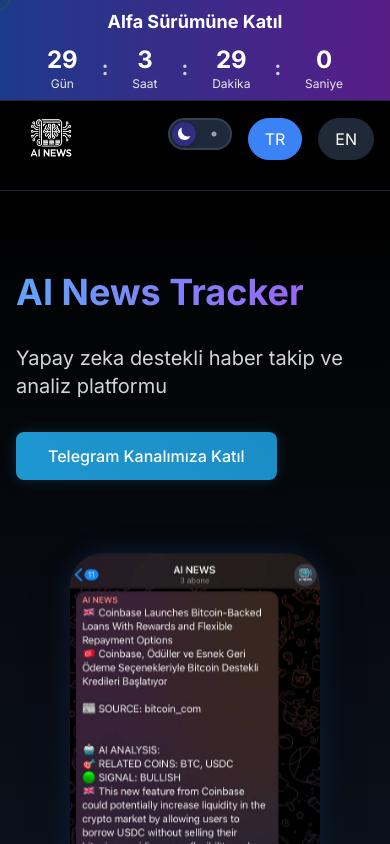
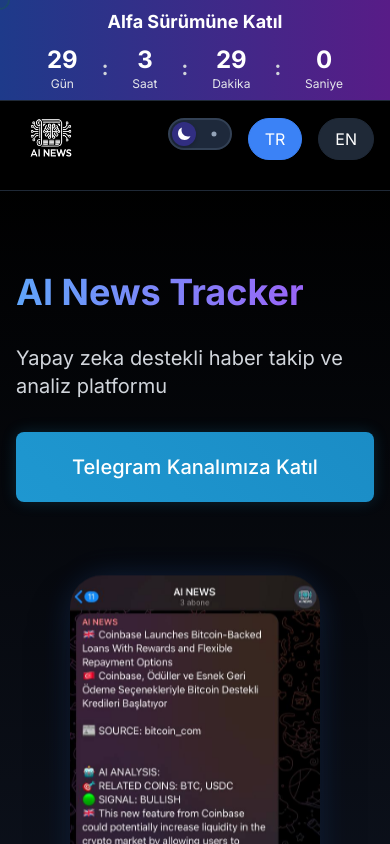
Before and after one commit to muratclkdev/ainewstrackerwebsite, a Next.js app: page / in a window 390 px wide. Shown: the top 844 px of the page. Built offline with nearby package versions, Linux system fonts and the light colour scheme.

Commit message:
mobile -v update

```diff
--- a/app/globals.css
+++ b/app/globals.css
@@ -371,11 +371,13 @@ a, button, input, textarea {
   }
 
   .telegram-button {
-    @apply relative flex items-center justify-center gap-2 px-8 py-3 overflow-hidden rounded-lg font-medium transition-all duration-300;
+    @apply relative flex items-center justify-center gap-3 px-8 py-4 overflow-hidden rounded-lg font-medium transition-all duration-300 w-full;
     background: linear-gradient(45deg, #229ED9, #1e96cf, #1a8bc4);
     background-size: 200% 200%;
     animation: gradient 5s ease infinite;
     box-shadow: 0 0 15px rgba(34, 158, 217, 0.2);
+    min-height: 60px;
+    font-size: 1.25rem;
   }
 
   .telegram-button:hover {
@@ -1134,3 +1136,17 @@ header button.active {
   color: #ffffff;
   border-color: #3b82f6;
 }
+
+/* Mobil için ek stiller */
+@media (max-width: 640px) {
+  .telegram-button {
+    @apply px-4 py-5 text-xl w-full;
+    min-width: 100%;
+    min-height: 70px;
+    margin: 10px 0;
+  }
+
+  .telegram-button .telegram-icon {
+    @apply w-7 h-7;
+  }
+}
```
Also changed, not shown: 1 other file (tests, documents, lock files or other folders).
